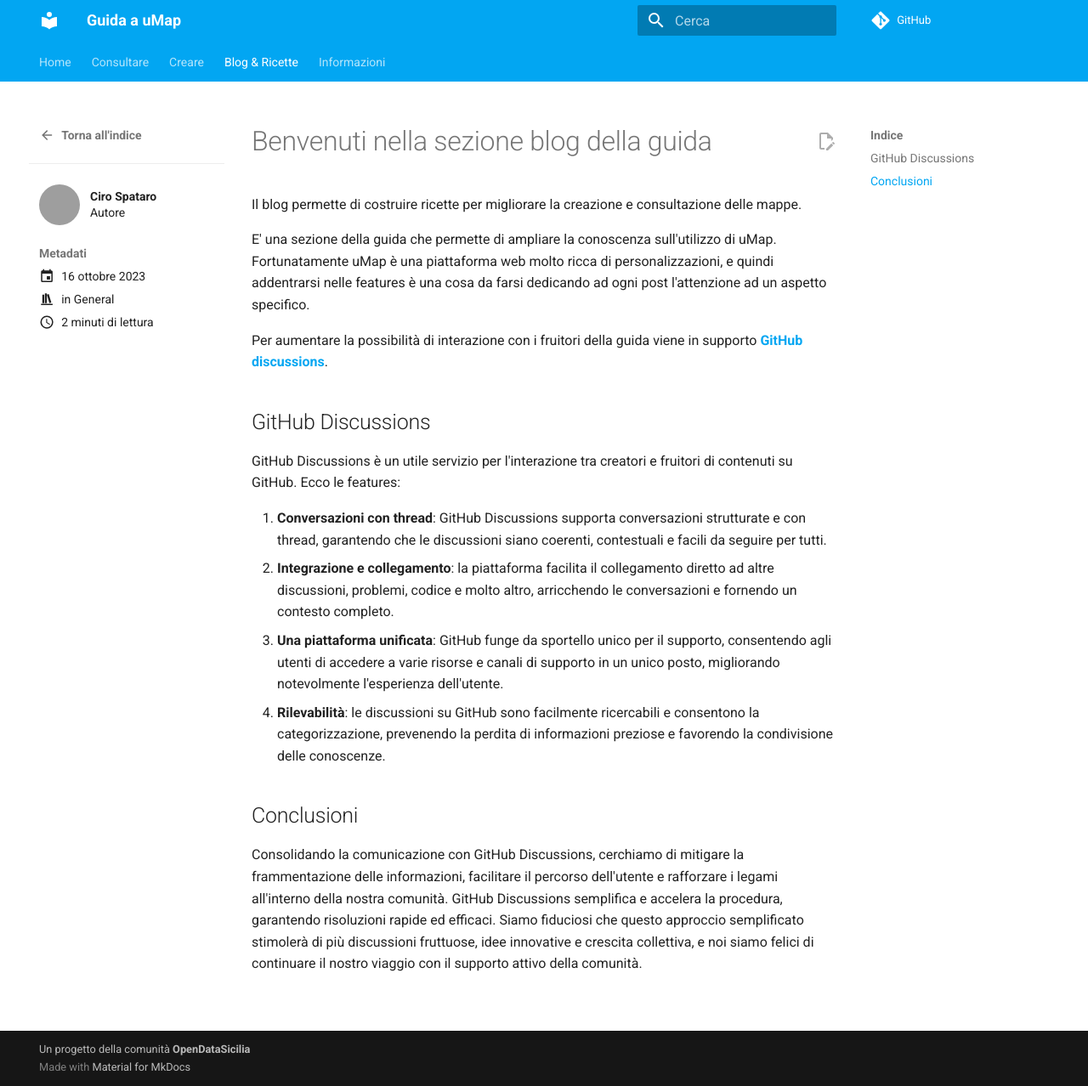
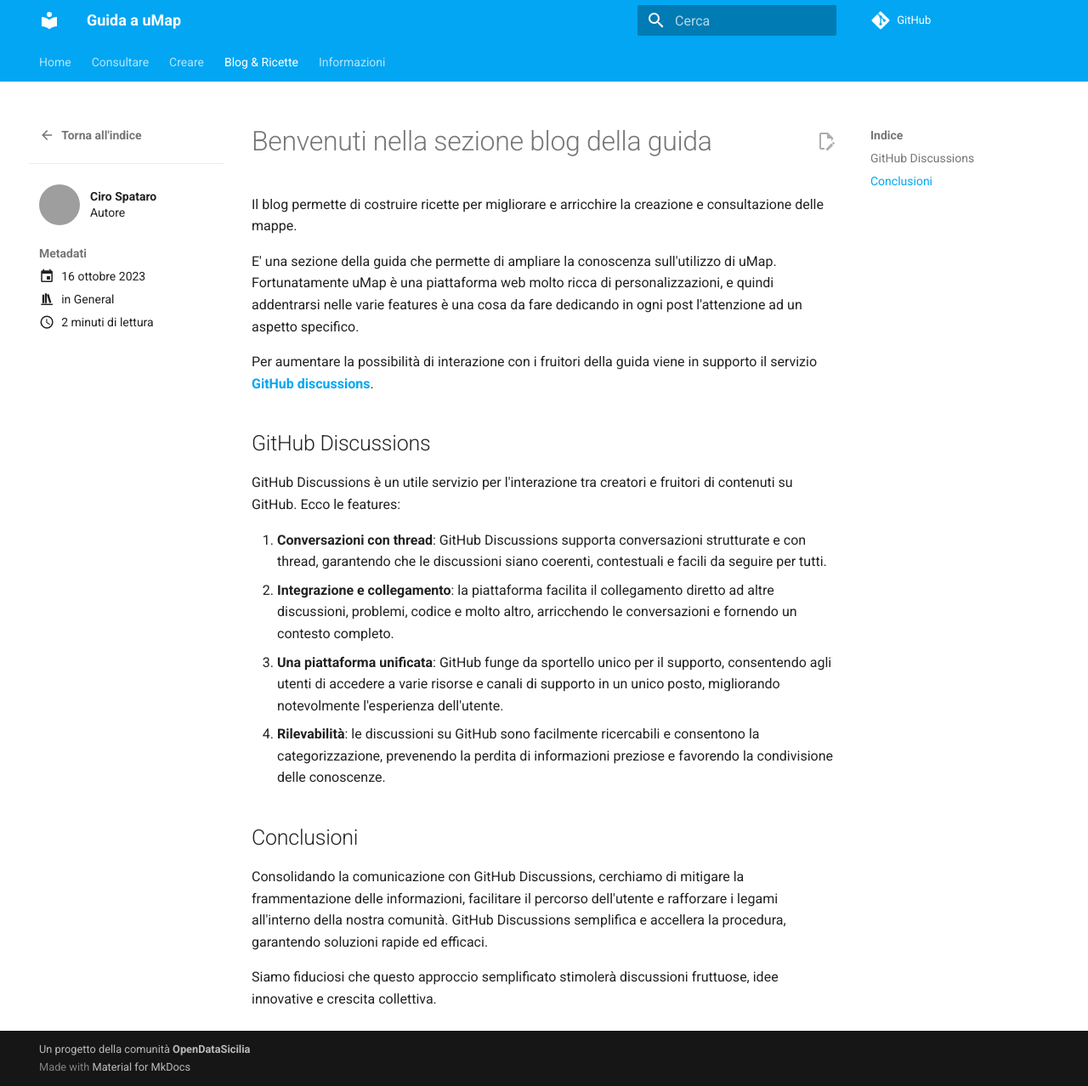
Before and after one commit to opendatasicilia/guida-umap, an MkDocs documentation site: the page built from docs/blog/posts/welcome-post.md, in a window 1280 px wide and 1278 px high. Shown: the whole window at 85% size. Built offline with MkDocs 1.6.1 and Material for MkDocs 9.7.7, drawn with Linux system fonts in a browser that asks for light colours; comment, search, counter and statistics services are not loaded; grey boxes are pictures that could not be loaded.

Commit message:
Update welcome-post.md

```diff
--- a/docs/blog/posts/welcome-post.md
+++ b/docs/blog/posts/welcome-post.md
@@ -7,13 +7,13 @@
 
 # Benvenuti nella sezione blog della guida
 
-Il blog permette di costruire ricette per migliorare la creazione e consultazione delle mappe.
+Il blog permette di costruire ricette per migliorare e arricchire la creazione e consultazione delle mappe.
 
-E' una sezione della guida che permette di ampliare la conoscenza sull'utilizzo di uMap. Fortunatamente uMap è una piattaforma web molto ricca di personalizzazioni, e quindi addentrarsi nelle features è una cosa da farsi dedicando ad ogni post l'attenzione ad un aspetto specifico.
+E' una sezione della guida che permette di ampliare la conoscenza sull'utilizzo di uMap. Fortunatamente uMap è una piattaforma web molto ricca di personalizzazioni, e quindi addentrarsi nelle varie features è una cosa da fare dedicando in ogni post l'attenzione ad un aspetto specifico.
 
 <!-- more -->
 
-Per aumentare la possibilità di interazione con i fruitori della guida viene in supporto [__GitHub discussions__](https://github.com/opendatasicilia/guida-umap/discussions).
+Per aumentare la possibilità di interazione con i fruitori della guida viene in supporto il servizio [__GitHub discussions__](https://github.com/opendatasicilia/guida-umap/discussions).
 
 
 ## GitHub Discussions
@@ -28,5 +28,6 @@
 
 ## Conclusioni
 
-Consolidando la comunicazione con GitHub Discussions, cerchiamo di mitigare la frammentazione delle informazioni, facilitare il percorso dell'utente e rafforzare i legami all'interno della nostra comunità.  GitHub Discussions semplifica e accelera la procedura, garantendo risoluzioni rapide ed efficaci.
-Siamo fiduciosi che questo approccio semplificato stimolerà di più discussioni fruttuose, idee innovative e crescita collettiva, e noi siamo felici di continuare il nostro viaggio con il supporto attivo della comunità.
+Consolidando la comunicazione con GitHub Discussions, cerchiamo di mitigare la frammentazione delle informazioni, facilitare il percorso dell'utente e rafforzare i legami all'interno della nostra comunità.  GitHub Discussions semplifica e accellera la procedura, garantendo soluzioni rapide ed efficaci.
+
+Siamo fiduciosi che questo approccio semplificato stimolerà discussioni fruttuose, idee innovative e crescita collettiva.
```
